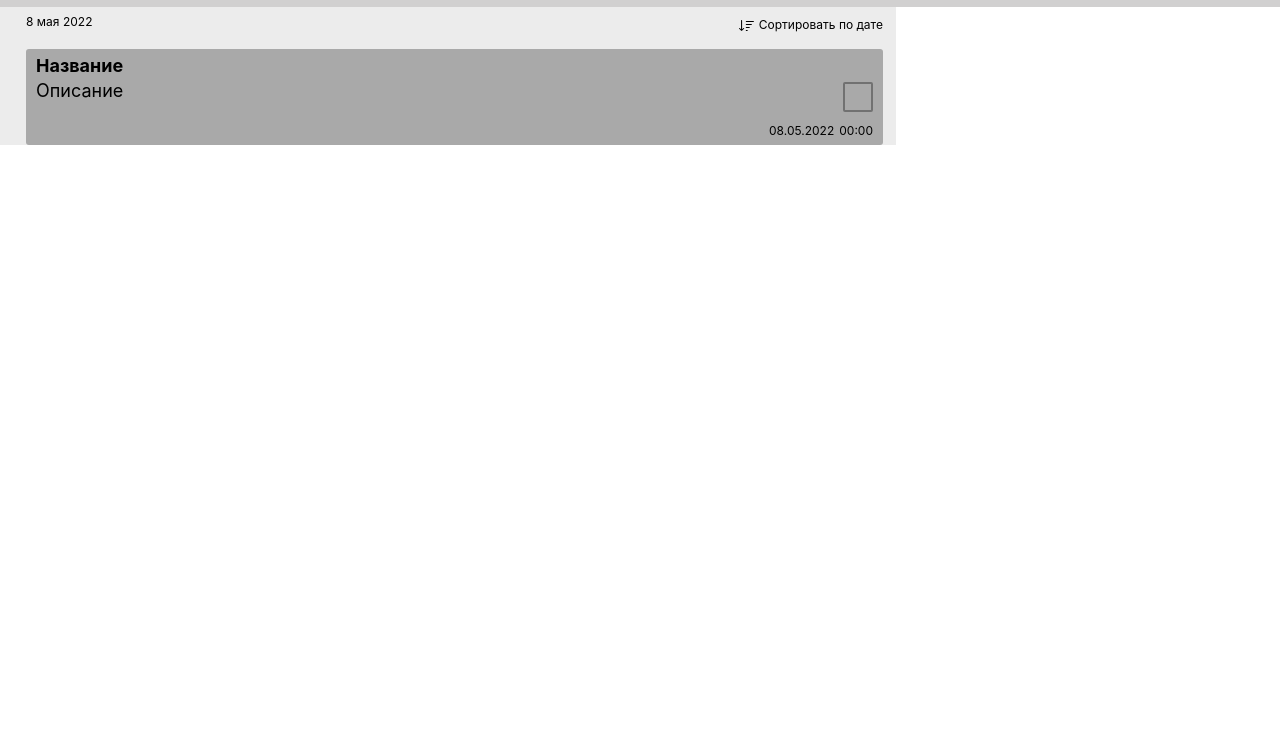
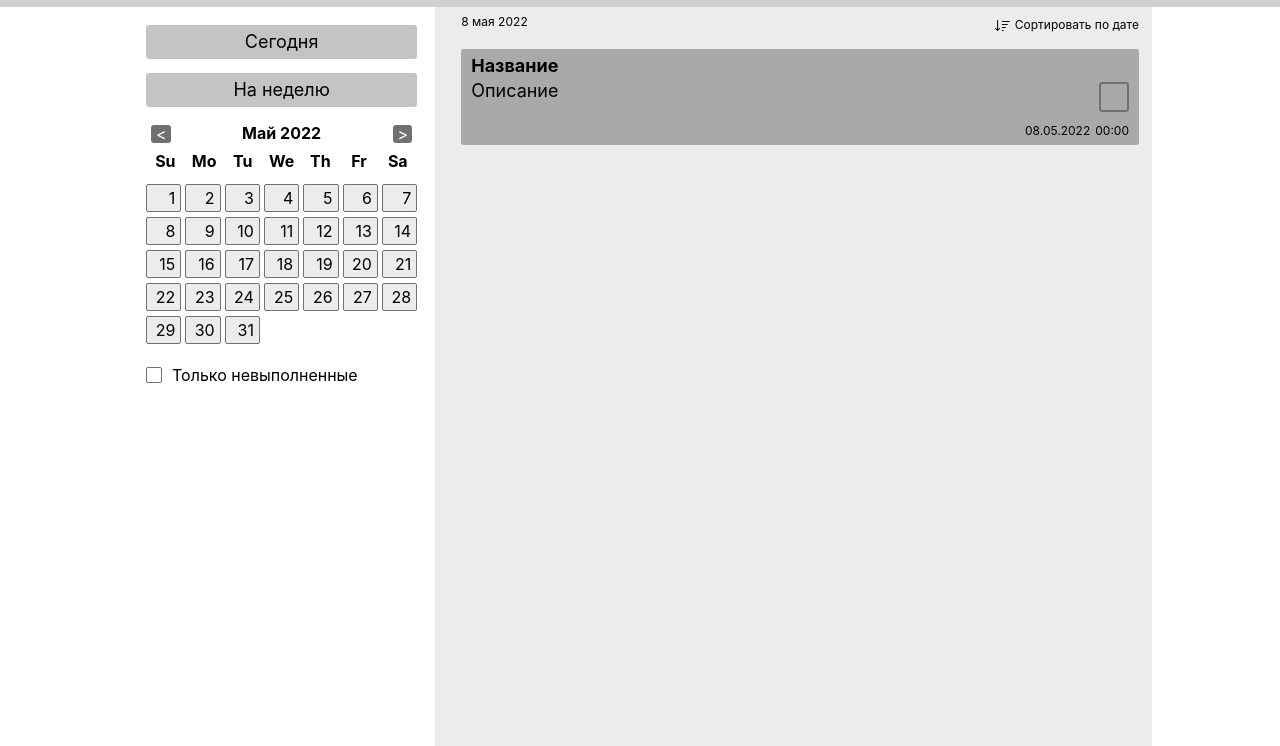
Before and after one commit to cmdFormatC/test-task-doczilla3, a website built with webpack: page index.html in a window 1280 px wide. Shown: the part 54-800 px from the top of the page. Built offline with nearby package versions, Linux system fonts and the light colour scheme.

Commit message:
[+] add side bar layout

```diff
--- a/index.html
+++ b/index.html
@@ -17,7 +17,66 @@
     </header>
     <div class="content">
       <aside class="side-bar">
-
+        <button class="side-bar__filter-button" type="button">Сегодня</button>
+        <button class="side-bar__filter-button" type="button">На неделю</button>
+        <div class="side-bar__calendar calendar">
+          <div class="calendar__header">
+            <button class="calendar__month-switcher" type="button">&lt</button>
+            <span class="calendar__month">Май 2022</span>
+            <button class="calendar__month-switcher" type="button">&gt</button>
+          </div>
+          <div class="calendar__week">
+            <span class="calendar__week-day">Su</span>
+            <span class="calendar__week-day">Mo</span>
+            <span class="calendar__week-day">Tu</span>
+            <span class="calendar__week-day">We</span>
+            <span class="calendar__week-day">Th</span>
+            <span class="calendar__week-day">Fr</span>
+            <span class="calendar__week-day">Sa</span>
+          </div>
+          <div class="calendar__days">
+            <span class="calendar__day">1</span>
+            <span class="calendar__day">2</span>
+            <span class="calendar__day">3</span>
+            <span class="calendar__day">4</span>
+            <span class="calendar__day">5</span>
+            <span class="calendar__day">6</span>
+            <span class="calendar__day">7</span>
+            <span class="calendar__day">8</span>
+            <span class="calendar__day">9</span>
+            <span class="calendar__day">10</span>
+            <span class="calendar__day">11</span>
+            <span class="calendar__day">12</span>
+            <span class="calendar__day">13</span>
+            <span class="calendar__day">14</span>
+            <span class="calendar__day">15</span>
+            <span class="calendar__day">16</span>
+            <span class="calendar__day">17</span>
+            <span class="calendar__day">18</span>
+            <span class="calendar__day">19</span>
+            <span class="calendar__day">20</span>
+            <span class="calendar__day">21</span>
+            <span class="calendar__day">22</span>
+            <span class="calendar__day">23</span>
+            <span class="calendar__day">24</span>
+            <span class="calendar__day">25</span>
+            <span class="calendar__day">26</span>
+            <span class="calendar__day">27</span>
+            <span class="calendar__day">28</span>
+            <span class="calendar__day">29</span>
+            <span class="calendar__day">30</span>
+            <span class="calendar__day">31</span>
+          </div>
+        </div>
+        <div class="side-bar__filter">
+          <div class="side-bar__filter-status checkbox">
+            <input class="checkbox__input" id="filter1" type="checkbox">
+            <label class="checkbox__lable" for="filter1">
+              <img class="checkbox__icon" src="<%=require('./src/icons/check.svg')%>" alt="Галочка">
+            </label>
+          </div>
+          <span class="side-bar__filter-description">Только невыполненные</span>
+        </div>
       </aside>
       <main class="main">
         <div class="main__header">
@@ -34,10 +93,10 @@
             <h3 class="task__title">Название</h3>
             <div class="task__body">
               <p class="task__description">Описание</p>
-              <div class="task__status">
-                <input class="task__check" id="task1" type="checkbox">
-                <label class="task__check-lable" for="task1">
-                  <img class="task__check-icon" src="<%=require('./src/icons/check.svg')%>" alt="Галочка">
+              <div class="task__status checkbox">
+                <input class="checkbox__input" id="task1" type="checkbox">
+                <label class="checkbox__lable" for="task1">
+                  <img class="checkbox__icon" src="<%=require('./src/icons/check.svg')%>" alt="Галочка">
                 </label>
               </div>
             </div>
--- /dev/null
+++ b/src/css/blocks/calendar.css
@@ -0,0 +1,57 @@
+.calendar {
+  display: flex;
+  flex-direction: column;
+  width: 100%;
+}
+
+.calendar__header {
+  display: flex;
+  justify-content: space-between;
+  width: 100%;
+  padding: 0 5px;
+}
+
+.calendar__month-switcher {
+  color: var(--white);
+  padding: 0 4px 0 5px;
+  border-radius: 3px;
+  border: none;
+  background-color: var(--doveGray);
+  cursor: pointer;
+}
+
+.calendar__month {
+  font-size: var( --fontSizeMedium);
+  font-weight: var(--fontWeightBold);
+}
+
+.calendar__week {
+  display: flex;
+  margin: 10px 0;
+  text-align: center;
+}
+
+.calendar__week-day {
+  display: block;
+  font-size: var( --fontSizeMedium);
+  font-weight: var(--fontWeightBold);
+  width: 24px;
+  flex: 1;
+}
+
+.calendar__days {
+  display: grid;
+  grid-template-columns: repeat(7, 1fr);
+  row-gap: 5px;
+  column-gap: 4px;
+  margin-top: 5px;
+  text-align: right;
+}
+
+.calendar__day {
+  display: block;
+  padding: 5px 5px;
+  background-color: var(--gallery);
+  border-radius: 2px;
+  border: 1px solid var(--doveGray);
+}
--- /dev/null
+++ b/src/css/blocks/checkbox.css
@@ -0,0 +1,37 @@
+.checkbox {
+  display: flex;
+  align-items: center;
+}
+
+.checkbox__input {
+  position: absolute;
+
+  clip: rect(0 0 0 0);
+
+  width: 1px;
+  height: 1px;
+  margin: -1px;
+}
+
+.checkbox__lable {
+  display: inline-flex;
+  align-items: center;
+  justify-content: center;
+  cursor: pointer;
+  width: 100%;
+  height: 100%;
+  user-select: none;
+}
+
+.checkbox__icon {
+  display: none;
+  width: 70%;
+}
+
+.checkbox__input:checked + .checkbox__lable .checkbox__icon {
+  display: block;
+}
+
+.task__meta {
+  margin-left: auto;
+}
--- a/src/css/blocks/content.css
+++ b/src/css/blocks/content.css
@@ -1,4 +1,5 @@
 .content {
   display: flex;
-  min-height: 100%;
+  flex: 1;
+  padding: 0 10vw;
 }
--- a/src/css/blocks/root.css
+++ b/src/css/blocks/root.css
@@ -3,6 +3,8 @@
   line-height: 1;
   min-height: 100vh;
   color: var(--colorText);
+  display: flex;
+  flex-direction: column;
 }
 
 .root, .root * {
--- /dev/null
+++ b/src/css/blocks/side-bar.css
@@ -0,0 +1,46 @@
+.side-bar {
+  display: flex;
+  flex-direction: column;
+  width: 30%;
+  padding: 18px;
+}
+
+.side-bar__filter-button {
+  font-size: var(--fontSizeLarge);
+  font-weight: var(--fontWeightRegular);
+  width: 100%;
+  height: 34px;
+  background-color: var(--silver);
+  padding: 0;
+  border: none;
+  border-radius: 3px;
+  margin-bottom: 14px;
+  cursor: pointer;
+}
+
+.side-bar__filter-button:nth-child(2) {
+  margin-bottom: 0;
+}
+
+.side-bar__calendar {
+  margin-top: 18px;
+}
+
+.side-bar__filter {
+  display: flex;
+  gap: 10px;
+  width: 100%;
+  margin-top: 23px;
+}
+
+.side-bar__filter-status {
+  width: 16px;
+  height: 16px;
+  border: 1px solid var(--doveGray);
+  border-radius: 2px;
+}
+
+.side-bar__filter-description {
+  font-size: var(--fontSizeMedium);
+  font-weight: var(--fontWeightRegular);
+}
--- a/src/css/blocks/task.css
+++ b/src/css/blocks/task.css
@@ -25,39 +25,10 @@
 }
 
 .task__status {
-  display: flex;
-  align-items: center;
-}
-
-.task__check {
-  position: absolute;
-
-  clip: rect(0 0 0 0);
-
-  width: 1px;
-  height: 1px;
-  margin: -1px;
-}
-
-.task__check-lable {
-  display: inline-flex;
-  align-items: center;
-  justify-content: center;
-  cursor: pointer;
   width: 30px;
   height: 30px;
-  border-radius: 2px;
   border: 2px solid var(--doveGray);
-  user-select: none;
-}
-
-.task__check-icon {
-  display: none;
-  width: 18px;
-}
-
-.task__check:checked + .task__check-lable .task__check-icon {
-  display: block;
+  border-radius: 3px;
 }
 
 .task__meta {
--- a/src/index.css
+++ b/src/index.css
@@ -10,3 +10,6 @@
 @import url(./css/blocks/sort.css);
 @import url(./css/blocks/task.css);
 @import url(./css/blocks/meta.css);
+@import url(./css/blocks/side-bar.css);
+@import url(./css/blocks/calendar.css);
+@import url(./css/blocks/checkbox.css);
```
